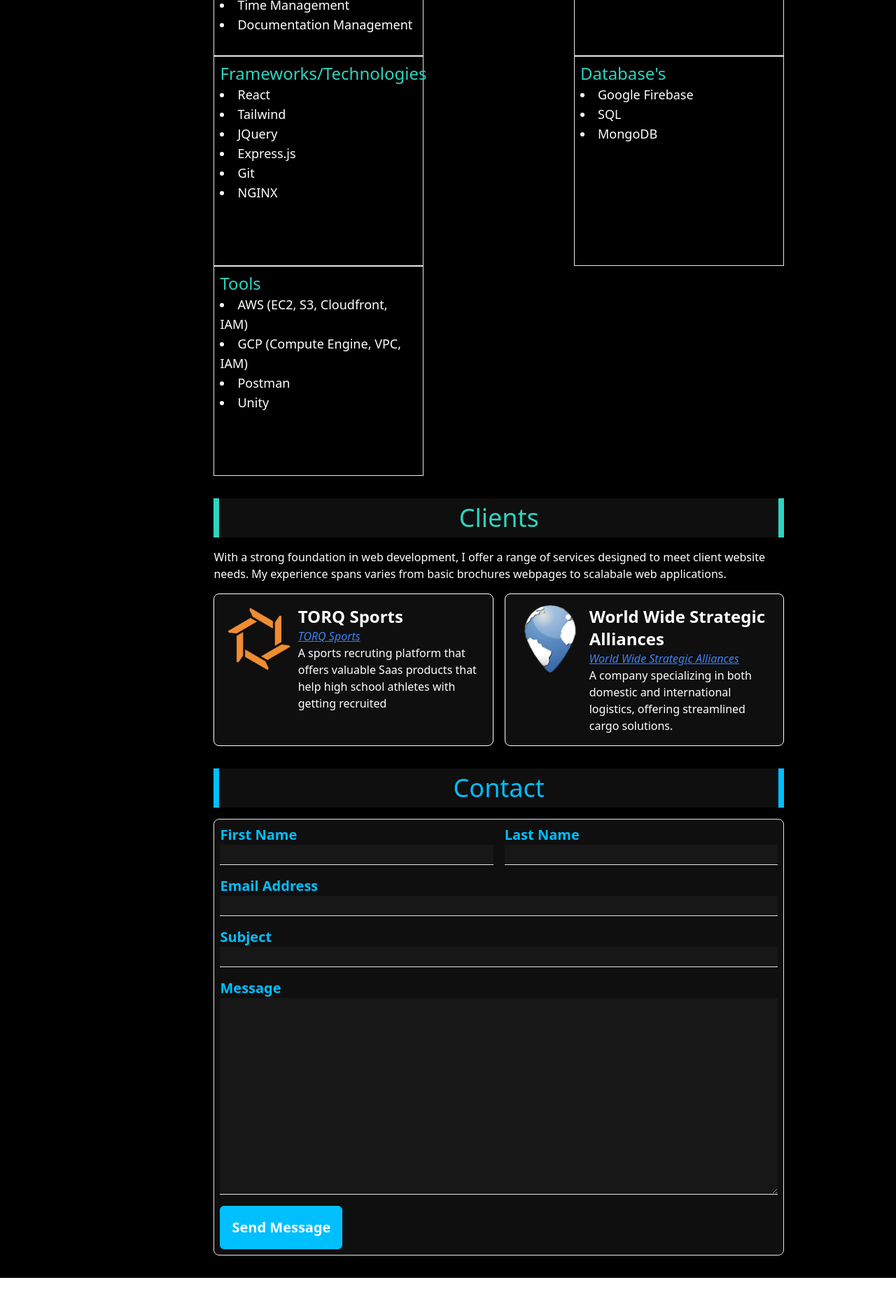
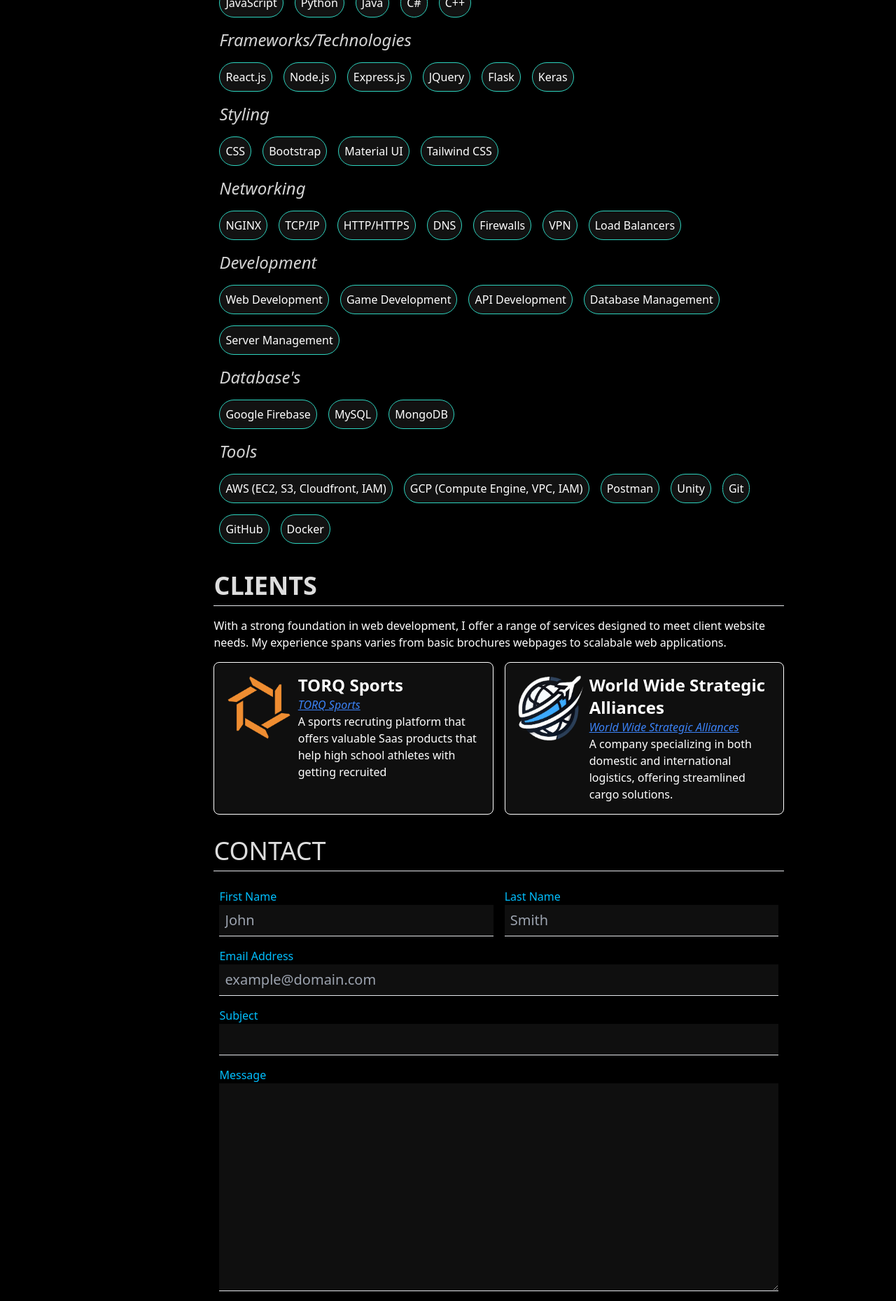
Before and after one commit to Daswanson22/dswan-client, a React (Create React App) app: page / in a window 1280 px wide. Shown: the part 660-2519 px from the top of the page at 70% size. Before the commit the page ends 2486 px from the top, so only its background shows below. Built offline with nearby package versions, Linux system fonts and the light colour scheme.

Commit message:
Updated styling

```diff
--- a/src/components/Clients.jsx
+++ b/src/components/Clients.jsx
@@ -21,7 +21,7 @@ function Card({company, hyperlink, description, logo}) {
 function Clients() {
   return (
     <div className='flex flex-col items-start justify-center space-y-4'>
-      <h2 className="text-4xl text-center bg-light-black w-full py-2 font-medium text-fun-teal border-solid border-x-8 border-fun-teal">Clients</h2>
+        <h2 className="text-4xl font-semibold text-start w-full border-b pb-2">CLIENTS</h2>
         <p className='text-white'>
             With a strong foundation in web development, I offer a range of services designed to meet client website needs. My experience spans varies from basic brochures webpages to scalabale web applications.
         </p>
--- a/src/components/Contact.jsx
+++ b/src/components/Contact.jsx
@@ -1,5 +1,5 @@
 import React, { useState } from 'react';
-
+import Loading from './Loading';
 function Contact() {
   const [error, setError] = useState('');
   const [firstName, setFirstName] = useState('');
@@ -8,9 +8,11 @@ function Contact() {
   const [subject, setSubject] = useState('');
   const [message, setMessage] = useState('');
   const [isSuccess, setIsSuccess] = useState(false); // State to handle success animation
+  const [loading, setLoading] = useState(false);
 
   const send = async (e) => {
     e.preventDefault();
+    setLoading(true);
     console.log('Sending email');
 
     const formData = {
@@ -42,43 +44,45 @@ function Contact() {
       setSubject('');
       setMessage('');
       setError('');
+      setLoading(false);
     } catch (error) {
       console.log(error.message);
       setError('Internal Server Error - Please try again later');
+      setLoading(false);
     }
   };
 
   return (
-    <div className="flex flex-col items-start justify-center gap-4">
-      <h2 className="text-4xl text-center bg-light-black w-full py-2 font-medium text-light-blue border-solid border-x-8 border-light-blue">
-        Contact
-      </h2>
+    <div className="space-y-4">
+      <h2 className="text-4xl text-start w-full border-b pb-2">CONTACT</h2>
       <form
-        className="bg-light-black w-full space-y-4 p-2 text-xl rounded-lg border-solid border text-light-blue font-semibold"
+        className=" w-full space-y-4 p-2 rounded-lg text-light-blue font-light"
         onSubmit={send}
       >
         <div className="flex flex-col md:flex-row gap-4">
           <section className="flex flex-col w-full">
-            <label htmlFor="firstName">First Name</label>
+            <label htmlFor="firstName" className='text-md'>First Name</label>
             <input
               type="text"
               maxLength={20}
-              className="bg-light-black text-white font-medium bg-opacity-80 border-solid border-b px-2"
+              className="bg-light-black text-white text-xl bg-light-gray border-solid border-b p-2 focus:outline-none"
               id="firstName"
               name="firstName"
+              placeholder='John'
               value={firstName}
               onChange={(e) => setFirstName(e.target.value)}
               required
             />
           </section>
           <section className="flex flex-col w-full">
-            <label htmlFor="lastName">Last Name</label>
+            <label htmlFor="lastName" className='text-md'>Last Name</label>
             <input
               type="text"
               maxLength={20}
-              className="bg-light-black text-white font-medium bg-opacity-80 border-solid border-b px-2"
+              className="bg-light-black text-white text-xl bg-light-gray border-solid border-b p-2 focus:outline-none"
               id="lastName"
               name="lastName"
+              placeholder='Smith'
               value={lastName}
               onChange={(e) => setLastName(e.target.value)}
               required
@@ -86,24 +90,25 @@ function Contact() {
           </section>
         </div>
         <section className="flex flex-col">
-          <label htmlFor="email">Email Address</label>
+          <label htmlFor="email" className='text-md'>Email Address</label>
           <input
             type="email"
             maxLength={40}
-            className="bg-light-black text-white font-medium bg-opacity-80 border-solid border-b px-2"
+            className="bg-light-black text-white text-xl bg-light-gray border-solid border-b p-2 focus:outline-none"
             id="email"
             name="email"
+            placeholder='example@domain.com'
             value={email}
             onChange={(e) => setEmail(e.target.value)}
             required
           />
         </section>
         <section className="flex flex-col">
-          <label htmlFor="subject">Subject</label>
+          <label htmlFor="subject" className='text-md'>Subject</label>
           <input
             type="text"
             maxLength={40}
-            className="bg-light-black text-white font-medium bg-opacity-80 border-solid border-b px-2"
+            className="bg-light-black text-white text-xl bg-light-gray border-solid border-b p-2 focus:outline-none"
             id="subject"
             name="subject"
             value={subject}
@@ -112,12 +117,12 @@ function Contact() {
           />
         </section>
         <section className="flex flex-col">
-          <label htmlFor="message">Message</label>
+          <label htmlFor="message" className='text-md'>Message</label>
           <textarea
             type="text"
             maxLength={250}
             rows={10}
-            className="bg-light-black text-white font-medium bg-opacity-80 border-solid border-b px-2"
+            className="bg-light-black text-white text-xl bg-light-gray border-solid border-b p-2 focus:outline-none"
             id="message"
             name="message"
             value={message}
@@ -126,15 +131,21 @@ function Contact() {
           />
         </section>
         {error && <p className="bg-red-500 text-white p-4">{error}</p>}
-        {isSuccess && <p className="bg-green-500 text-white p-4 animate-bounce">Message Sent Successfully!</p>}
-        <section>
+        {loading ? (
+          <Loading />
+        ) : (
+          <section className='flex gap-8'>
             <button
               type="submit"
-            className="bg-light-blue p-4 text-white border-solid border border-light-blue rounded-md hover:bg-transparent duration-200 ease-in-out"
+              className="bg-transparent p-4 text-white border-solid border border-light-blue rounded-md hover:bg-light-blue duration-200 ease-in-out"
             >
               Send Message
             </button>
+            {isSuccess && <p className="text-green-400 p-4">Message Sent Successfully!</p>}
+
           </section>
+        )}
+
       </form>
     </div>
   );
--- /dev/null
+++ b/src/components/Loading.jsx
@@ -0,0 +1,16 @@
+import React from "react";
+
+// Loading Spinner Component
+const LoadingSpinner = () => {
+  return (
+    <div className="flex items-center justify-center">
+      <div
+        className="h-16 w-16 border-4 border-blue-500 border-dashed rounded-full animate-spin"
+        role="status"
+        aria-label="Loading"
+      ></div>
+    </div>
+  );
+};
+
+export default LoadingSpinner;
--- a/src/components/Skills.jsx
+++ b/src/components/Skills.jsx
@@ -2,7 +2,7 @@ import React from 'react';
 
 const skillData = [
   {
-    title: 'Project Management Skills',
+    title: 'Project Management',
     skills: ['Project Coordination', 'Task Prioritization', 'Risk Management', 'Client Communication', 'Team Leadership', 'Time Management', 'Documentation Management']
   },
   {
@@ -11,32 +11,44 @@ const skillData = [
   },
   {
     title: 'Frameworks/Technologies',
-    skills: ['React', 'Tailwind', 'JQuery', 'Express.js', 'Git', 'NGINX']
+    skills: ['React.js', 'Node.js', 'Express.js', 'JQuery', 'Flask', 'Keras', ]
+  },
+  {
+    title: 'Styling',
+    skills: ['CSS', 'Bootstrap', 'Material UI', 'Tailwind CSS']
+  },
+  {
+    title: 'Networking',
+    skills: ['NGINX', 'TCP/IP', 'HTTP/HTTPS', 'DNS', 'Firewalls', 'VPN', 'Load Balancers']
+  },
+  {
+    title: 'Development',
+    skills: ['Web Development', 'Game Development', 'API Development', 'Database Management', 'Server Management']
   },
   {
     title: 'Database\'s',
-    skills: ['Google Firebase', 'SQL', 'MongoDB']
+    skills: ['Google Firebase', 'MySQL', 'MongoDB']
   },
   {
     title: 'Tools',
-    skills: ['AWS (EC2, S3, Cloudfront, IAM)', 'GCP (Compute Engine, VPC, IAM)', 'Postman', 'Unity']
+    skills: ['AWS (EC2, S3, Cloudfront, IAM)', 'GCP (Compute Engine, VPC, IAM)', 'Postman', 'Unity', 'Git', 'GitHub', 'Docker']
   }
 ]
 
 const Skills = () => {
   return (
-    <div className="space-y-4 flex flex-col items-start justify-center text-white bg-opacity-25 rounded-md">
-      <h2 className="text-4xl text-center bg-light-black py-2 px-8 border-solid border-b-2 border-fun-teal font-medium text-fun-teal">Skills</h2>
+    <div className="space-y-2 flex flex-col items-start justify-center text-white bg-opacity-25 rounded-md">
+      <h2 className="text-4xl font-semibold text-start w-full border-b pb-2">SKILLS</h2>
 
-      <div className='flex justify-between items-start flex-wrap'>
+      <div className='flex justify-between items-start flex-wrap '>
         {skillData.map((skill, index) => (
-          <div key={index} className="w-[300px] h-[300px] border p-2">
-            <h3 className="text-2xl text-fun-teal">{skill.title}</h3>
-            <ul className="list-disc list-inside">
+          <div key={index} className=" p-2">
+            <h3 className="text-2xl text-gray-light italic">{skill.title}</h3>
+            <div className="flex flex-wrap gap-4 mt-4">
               {skill.skills.map((item, index) => (
-                <li key={index} className="text-lg">{item}</li>
+                <span key={index} className="text-md font-light rounded-full bg-gray-dark border-solid border border-fun-teal p-2 hover:scale-110 duration-200 ease-in">{item}</span>
               ))}
-            </ul>
+            </div>
           </div>
         ))}
       </div>
--- a/tailwind.config.js
+++ b/tailwind.config.js
@@ -11,6 +11,10 @@ module.exports = {
         'fun-teal': '#2dd4bf',
         'light-black': '#22222277',
         'light-blue': '#00BFFF',
+        'gray': {
+          'light': '#D3D3D3',
+          'dark': '#121212',
+        }
       },
       animation: {
         'fade-in': 'fadeIn 1s ease-in forwards',
```
Also changed, not shown: src/images/wwsa.png. Lines whose indentation alone changed are shown as unchanged.
